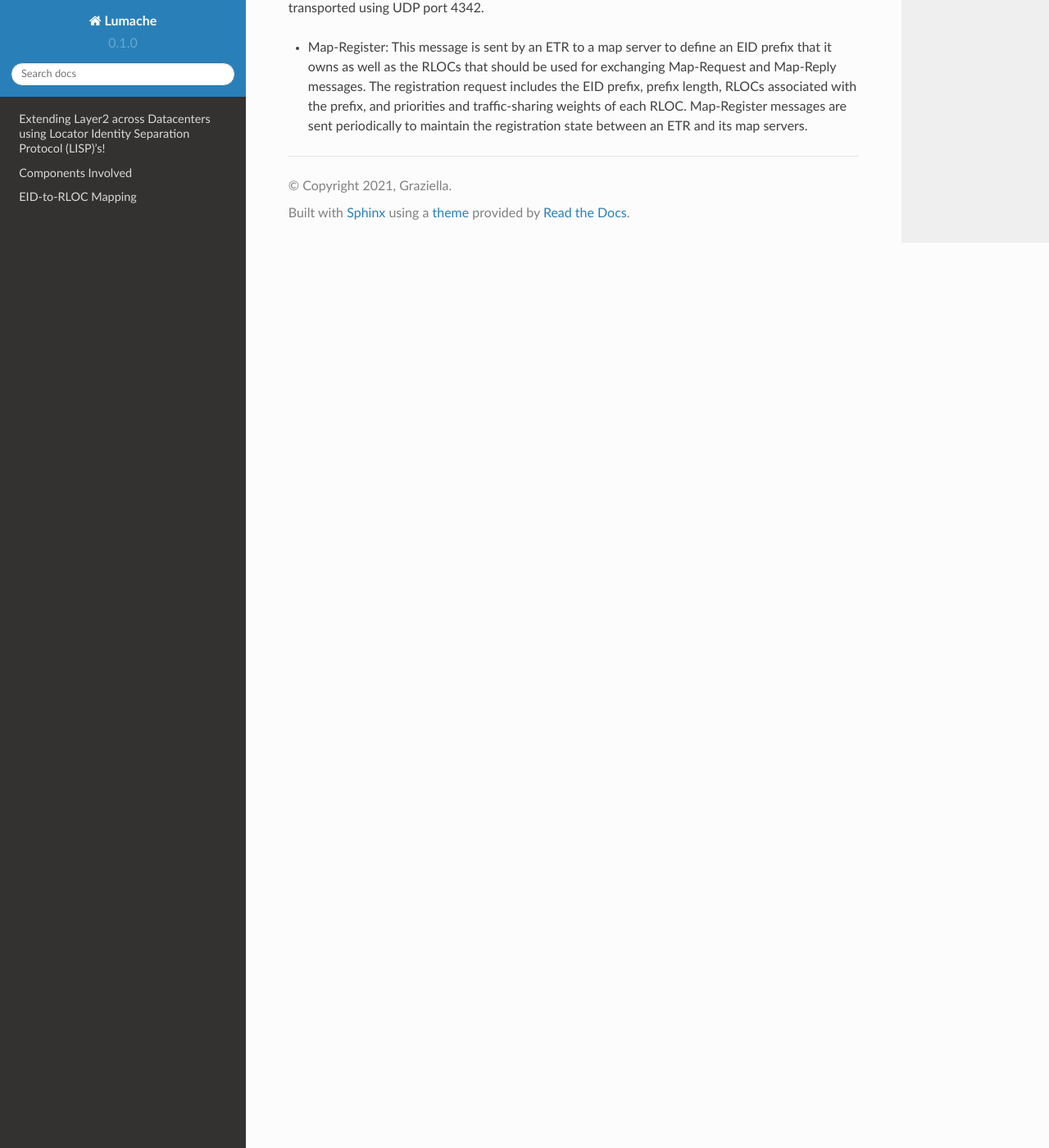
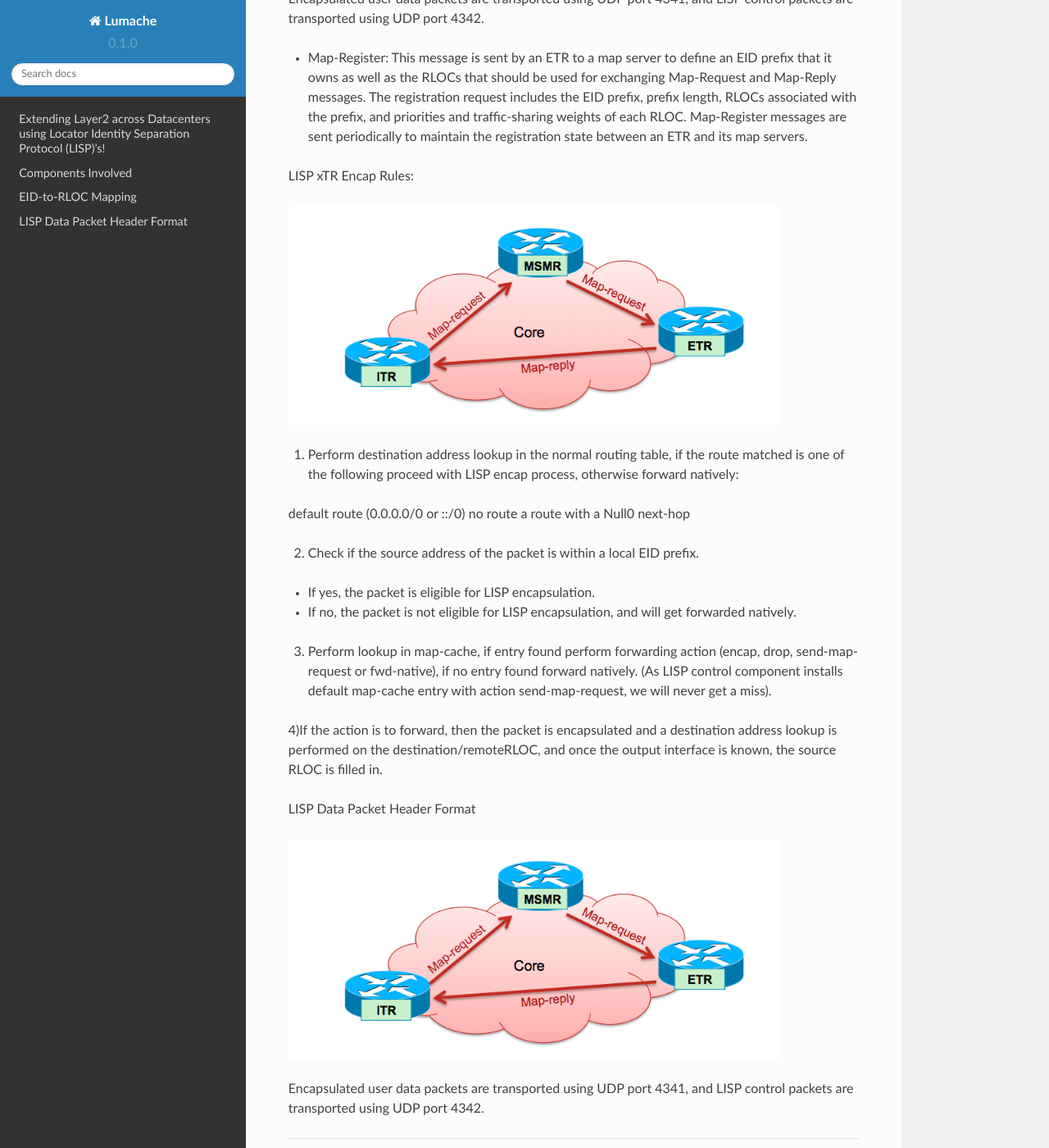
Before and after one commit to arunkumaruniqpro/c8000v_LISP_L2_Extension, a Sphinx documentation site: the page built from docs/source/index.rst, in a window 1280 px wide and 1400 px high, scrolled down 3007 px. Shown: the whole window at 82% size. Built offline with Sphinx 7.4.7 and the Read the Docs theme 2.0.0, drawn with Linux system fonts in a browser that asks for light colours.

Commit message:
Update index.rst

```diff
--- a/docs/source/index.rst
+++ b/docs/source/index.rst
@@ -83,10 +83,48 @@ a route with a Null0 next-hop
 
 
 LISP Data Packet Header Format
-
+==============================
 
 
 Encapsulated user data packets are transported using UDP port 4341, and LISP control packets are transported using UDP port 4342.
 
 
 • Map-Register: This message is sent by an ETR to a map server to define an EID prefix that it owns as well as the RLOCs that should be used for exchanging Map-Request and Map-Reply messages. The registration request includes the EID prefix, prefix length, RLOCs associated with the prefix, and priorities and traffic-sharing weights of each RLOC. Map-Register messages are sent periodically to maintain the registration state between an ETR and its map servers.
+
+LISP xTR Encap Rules:
+
+.. image:: EID_to_RLOC_Mapping.png
+  :width: 600
+  :alt: Alternative text
+
+
+1) Perform destination address lookup in the normal routing table, if the route matched is one of the following proceed with LISP encap process, otherwise forward natively:
+
+default route (0.0.0.0/0 or ::/0)
+no route
+a route with a Null0 next-hop
+
+
+2) Check if the source address of the packet is within a local EID prefix.
+
+- If yes, the packet is eligible for LISP encapsulation.
+- If no, the packet is not eligible for LISP encapsulation, and will get forwarded natively.
+
+
+3) Perform lookup in map-cache, if entry found perform forwarding action (encap, drop, send-map-request or fwd-native), if no entry found forward natively. (As LISP control component installs default map-cache entry with action send-map-request, we will never get a miss).
+
+
+
+4)If the action is to forward, then the packet is encapsulated and a destination address lookup is performed on the destination/remoteRLOC, and once the output interface is known, the source RLOC is filled in.
+
+
+
+
+
+LISP Data Packet Header Format
+
+.. image:: EID_to_RLOC_Mapping.png
+  :width: 600
+  :alt: Alternative text
+
+Encapsulated user data packets are transported using UDP port 4341, and LISP control packets are transported using UDP port 4342.
```
